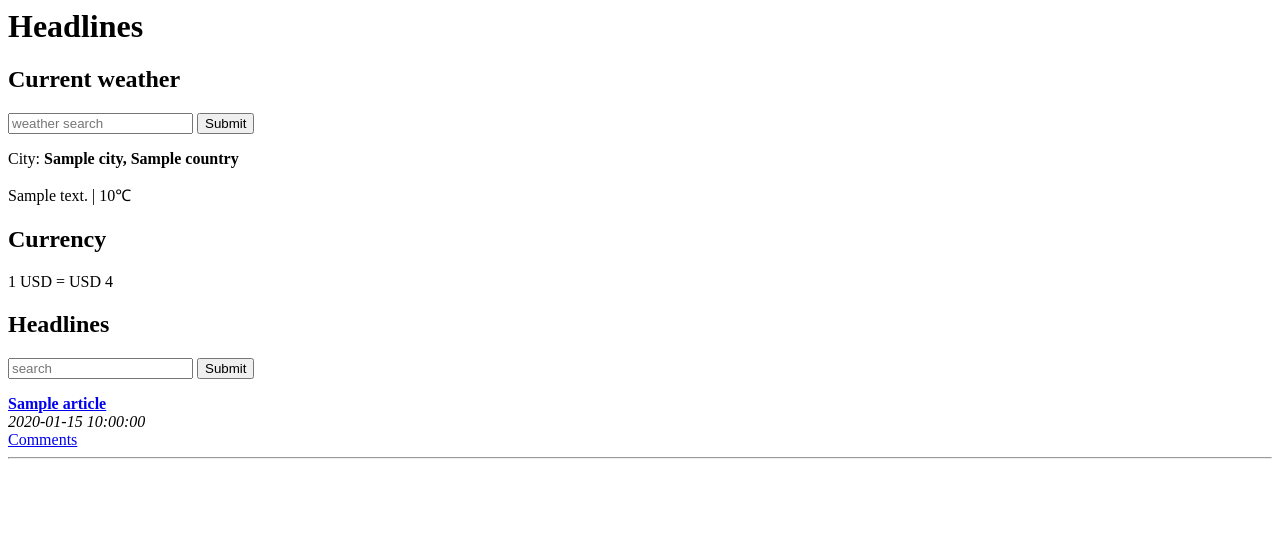
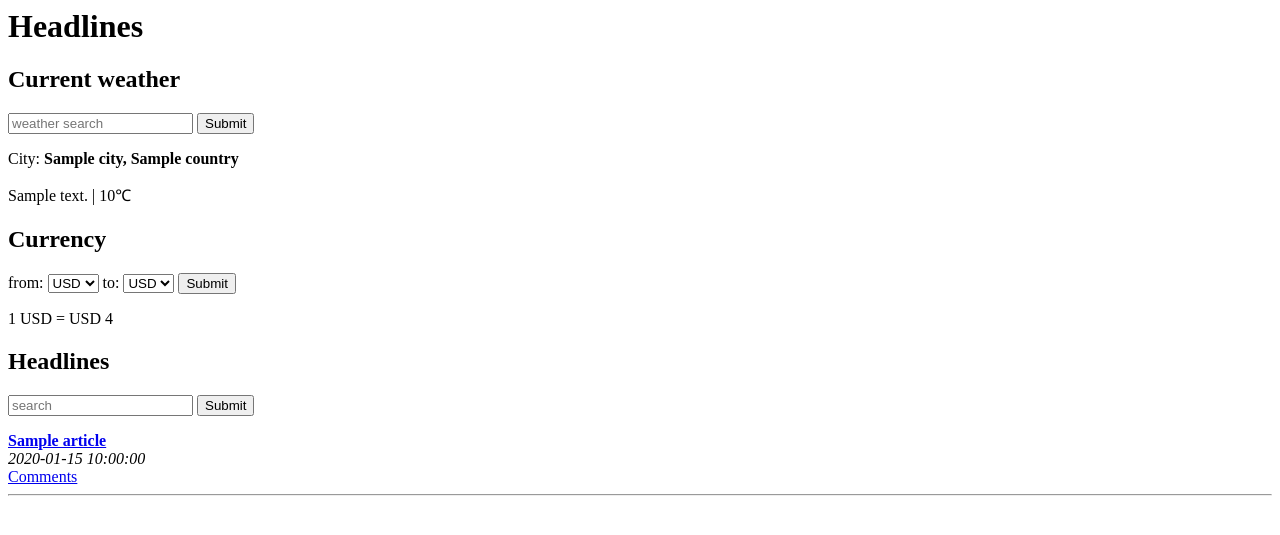
Before and after one commit to uosotm/learning, a Flask app: template learning-flask/headlines/templates/home.html in a window 1280 px wide. Shown: the top 535 px of the page. Run offline with Flask 2, Linux system fonts and the light colour scheme; the template is opened without the code that fills it: most values are stand-ins (such as "Sample title", 1, 10 or a date in 2020).

Commit message:
Accepts more currencies with for looping

```diff
--- a/learning-flask/headlines/headlines.py
+++ b/learning-flask/headlines/headlines.py
@@ -41,14 +41,15 @@ def home():
     currency_to = request.args.get('currency_to')
     if not currency_to:
         currency_to = DEFAULTS['currency_to']
-    rate = get_rate(currency_from, currency_to)
+    rate, currencies = get_rate(currency_from, currency_to)
 
     return render_template('home.html',
                            articles=articles,
                            weather=weather,
                            currency_from=currency_from,
                            currency_to=currency_to,
-                           rate=rate)
+                           rate=rate,
+                           currencies=sorted(currencies))
 
 def get_news(query):
     if not query or query.lower() not in RSS_FEEDS:
@@ -79,7 +80,7 @@ def get_rate(frm, to):
     parsed = json.loads(all_currency.decode('utf-8')).get('rates')
     frm_rate = parsed.get(frm.upper())
     to_rate = parsed.get(to.upper())
-    return to_rate/frm_rate
+    return (to_rate / frm_rate, parsed.keys())
 
 
 if __name__ == '__main__':
--- a/learning-flask/headlines/templates/home.html
+++ b/learning-flask/headlines/templates/home.html
@@ -12,6 +12,28 @@
         <p>City: <b>{{weather.city}}, {{weather.country}}</b></p>
         <p>{{weather.description}} | {{weather.temperature}}&#8451;</p>
         <h2>Currency</h2>
+        <form>
+            from:
+            <select name="currency_from">
+                {% for currency in currencies %}
+                    <option value="{{currency}}"
+                        {{'selected="selected"' if currency_from==currency}}>
+                        {{currency}}
+                    </option>
+                {% endfor %}
+            </select>
+
+            to:
+            <select name="currency_to">
+                {% for currency in currencies %}
+                    <option value="{{currency}}"
+                        {{'selected="selected"' if currency_from==currency}}>
+                        {{currency}}
+                    </option>
+                {% endfor %}
+            </select>
+            <input type="submit" value="Submit">
+        </form>
         1 {{currency_from}} = {{currency_to}} {{rate}}
         <h2>Headlines</h2>
         <form>
```
